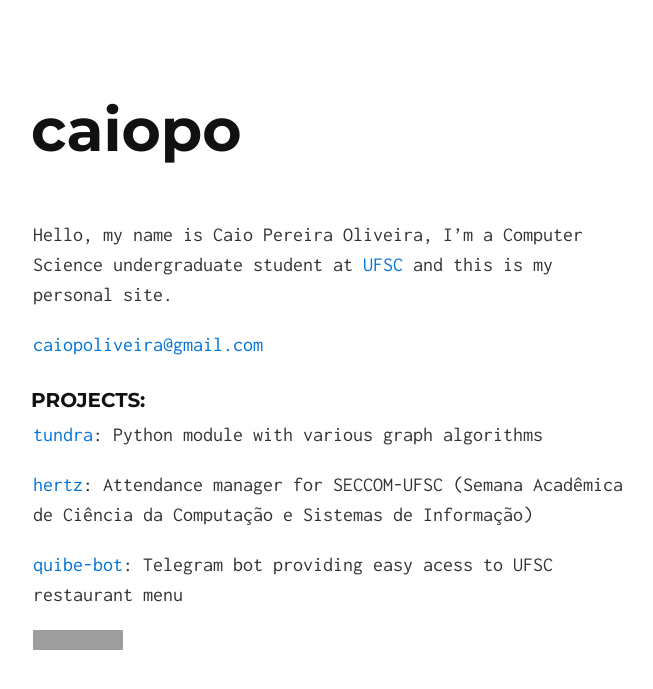
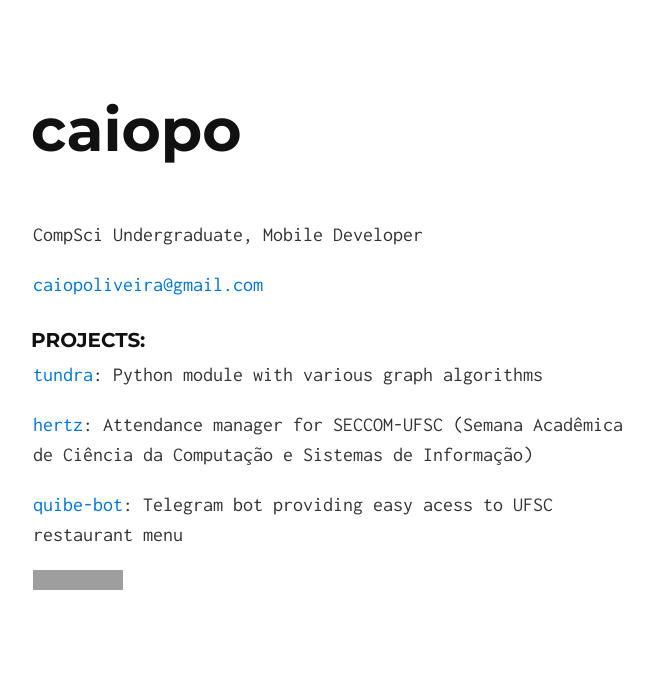
Before and after one commit to caiopo/caiopo.github.io, a Jekyll site: the page built from index.md, in a window 1280 px wide, cut to the strip 0-689 px from the top of the page. Shown: the whole strip, without its empty margins (307-960 px from the left). Built offline with Jekyll 4.4.1, drawn with Linux system fonts in a browser that asks for light colours; grey boxes are pictures that could not be loaded.

Commit message:
Update index.md

```diff
--- a/index.md
+++ b/index.md
@@ -2,7 +2,7 @@
 layout: default
 ---
 
-Hello, my name is Caio Pereira Oliveira, I'm a Computer Science undergraduate student at [UFSC](http://ufsc.br) and this is my personal site.
+CompSci Undergraduate, Mobile Developer
 
 [caiopoliveira@gmail.com](mailto:caiopoliveira@gmail.com)
 
```
